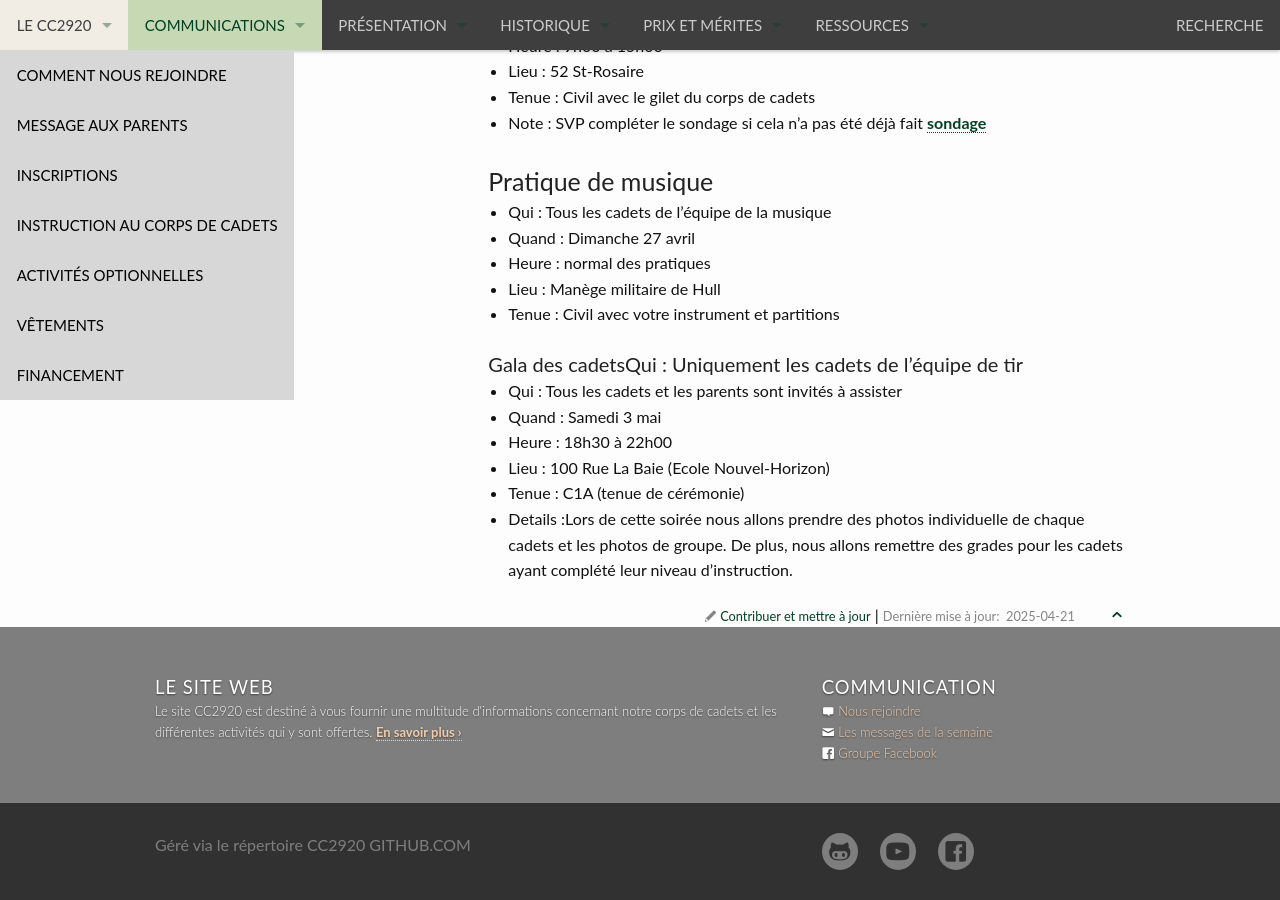
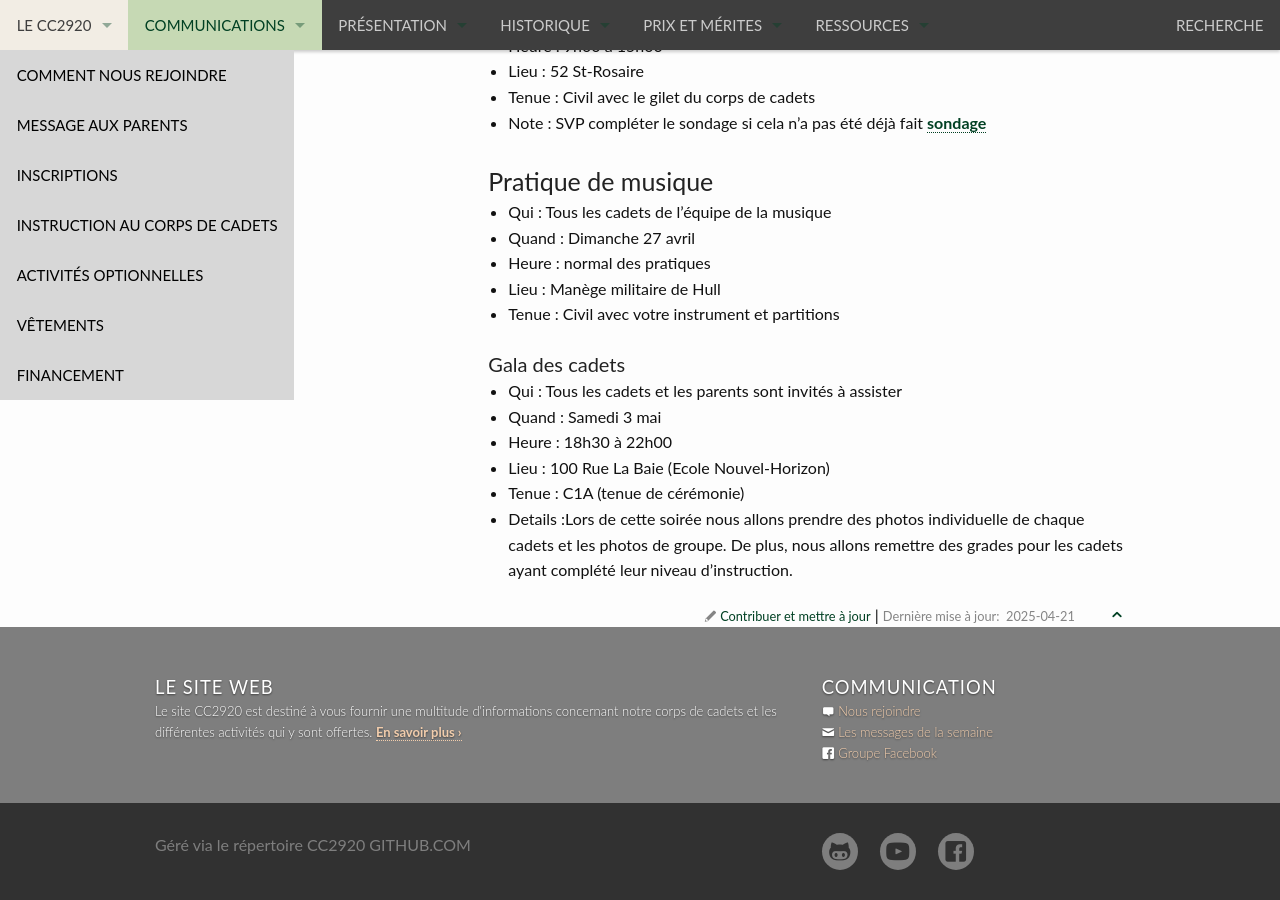
Before and after one commit to CC2920/web, a Jekyll site: the page built from _communications/messages.md, in a window 1280 px wide and 900 px high, scrolled down 2153 px. Built offline with Jekyll 4.4.1, drawn with Linux system fonts in a browser that asks for light colours.

Commit message:
Mise a jour

```diff
--- a/_communications/messages.md
+++ b/_communications/messages.md
@@ -89,7 +89,7 @@ Merci de votre soutien !
 - Lieu : Manège militaire de Hull
 - Tenue : Civil avec votre instrument et partitions
 
-#### Gala des cadetsQui : Uniquement les cadets de l'équipe de tir
+#### Gala des cadets
 
 - Qui : Tous les cadets et les parents sont invités à assister
 - Quand : Samedi 3 mai
```
